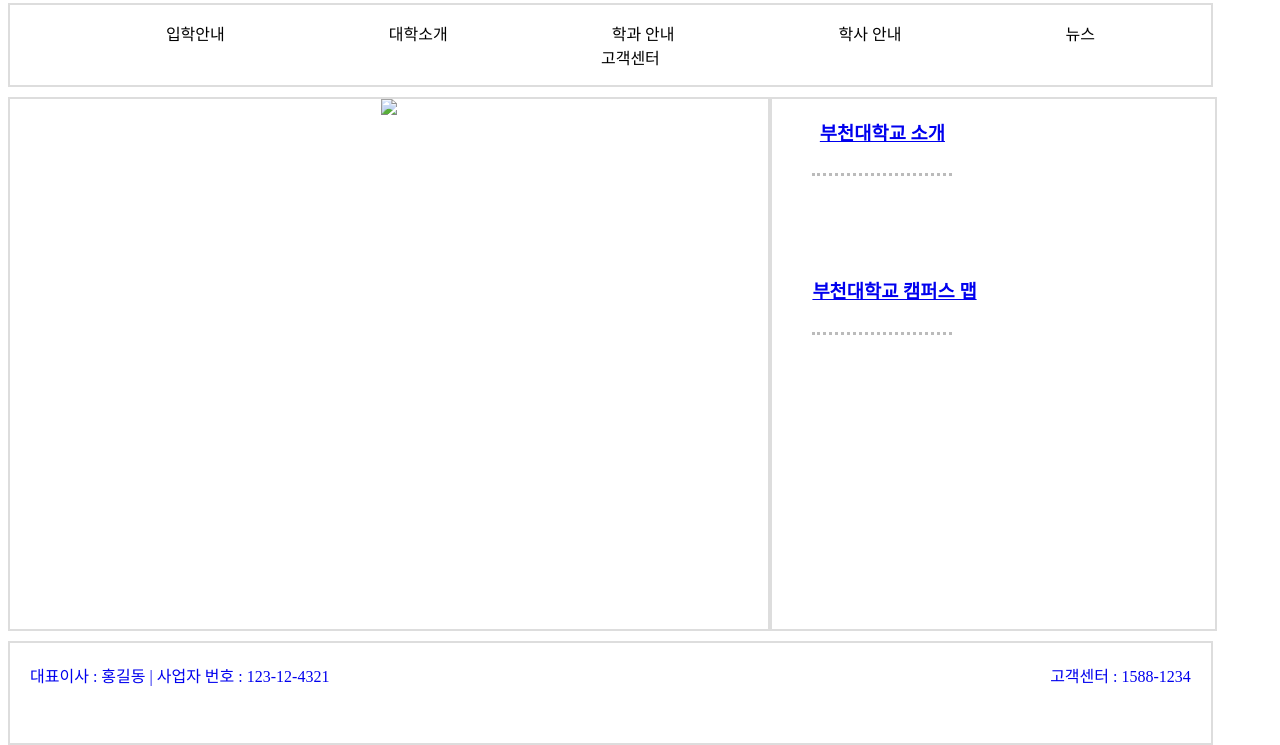
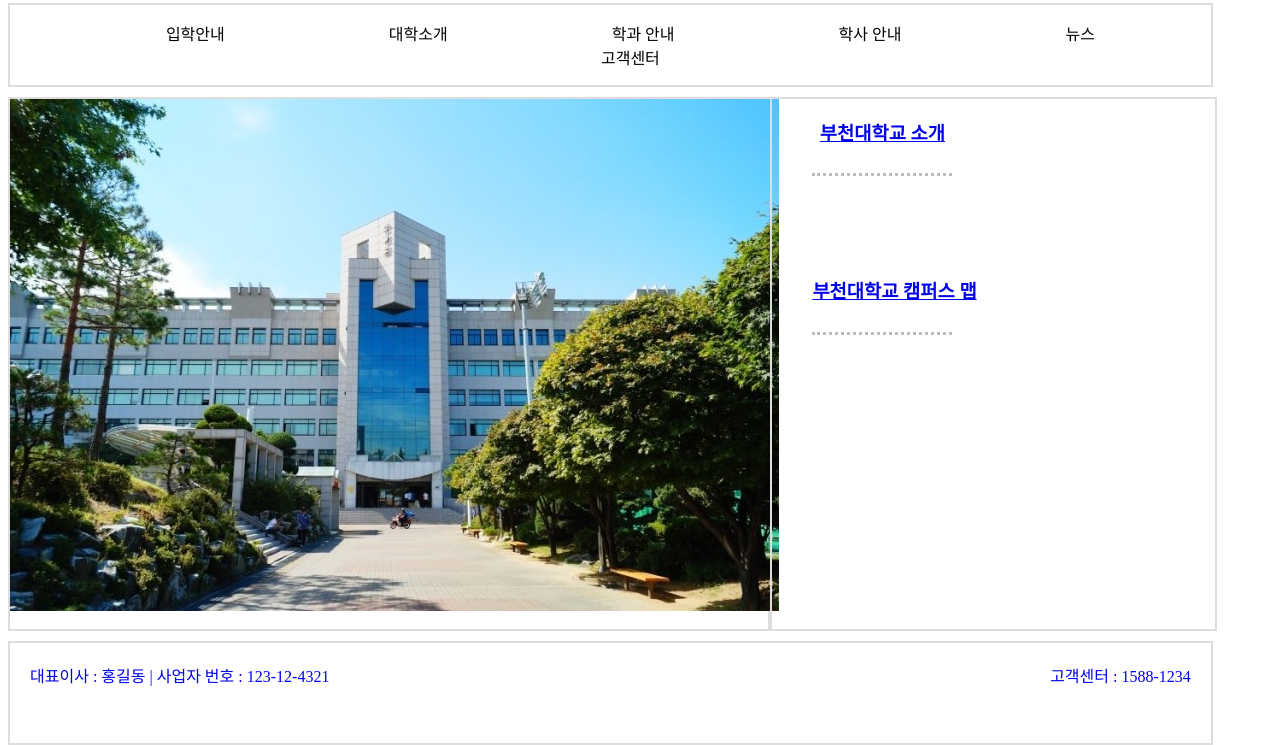
Before and after one commit to junho1029/junho1029.github.io, a plain HTML site: page index.html in a window 1280 px wide. Shown: the part 114-859 px from the top of the page. Drawn offline with Linux system fonts and the light colour scheme.

Commit message:
Update index.html

```diff
--- a/index.html
+++ b/index.html
@@ -94,7 +94,7 @@
 <div>
 <section>
 	<div style="text-align : center;">
-		<img src="img/bc.jpg">
+		<img src="./bc.jpg">
 		</div>
 </section>
 </div>
```
